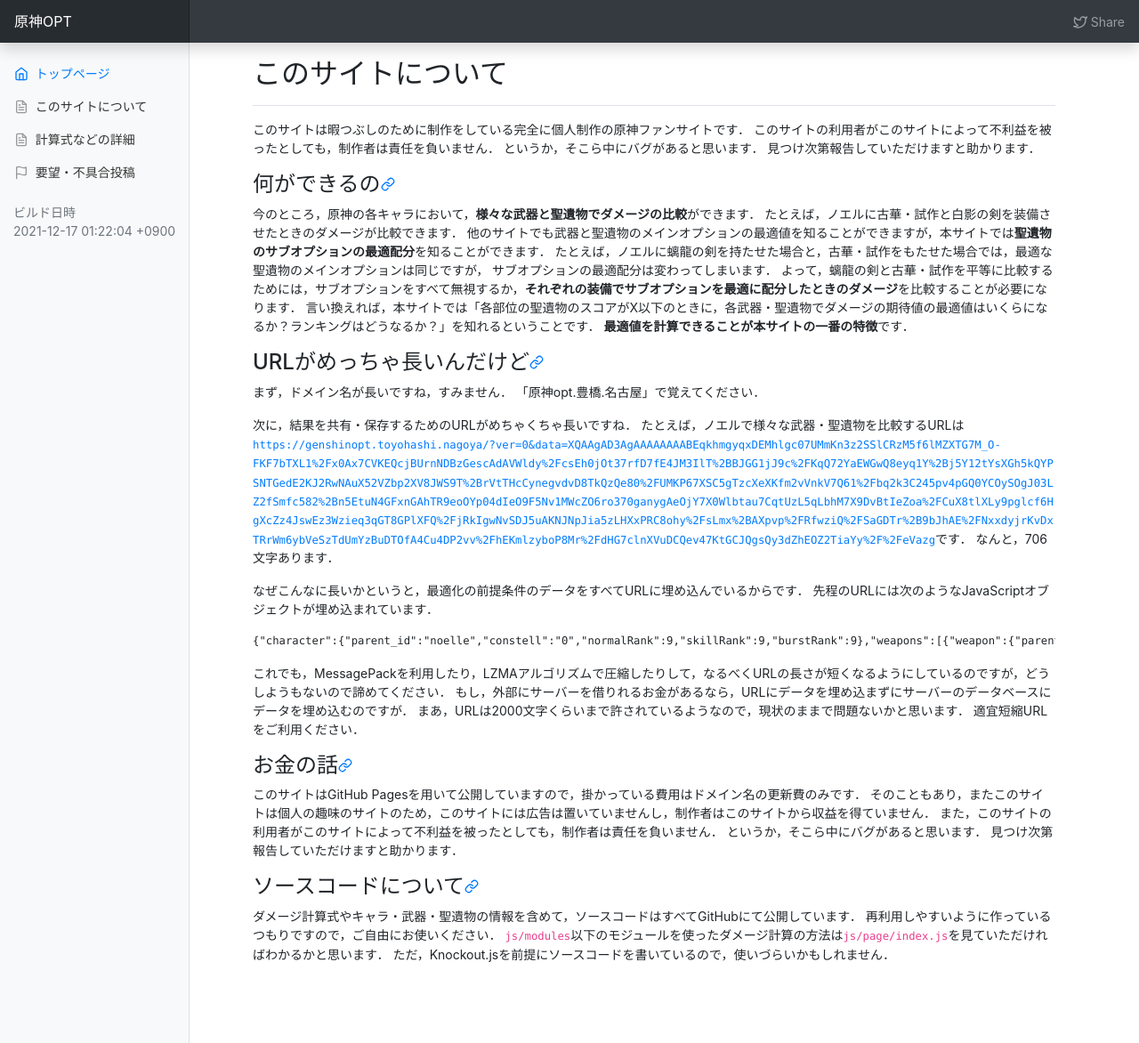
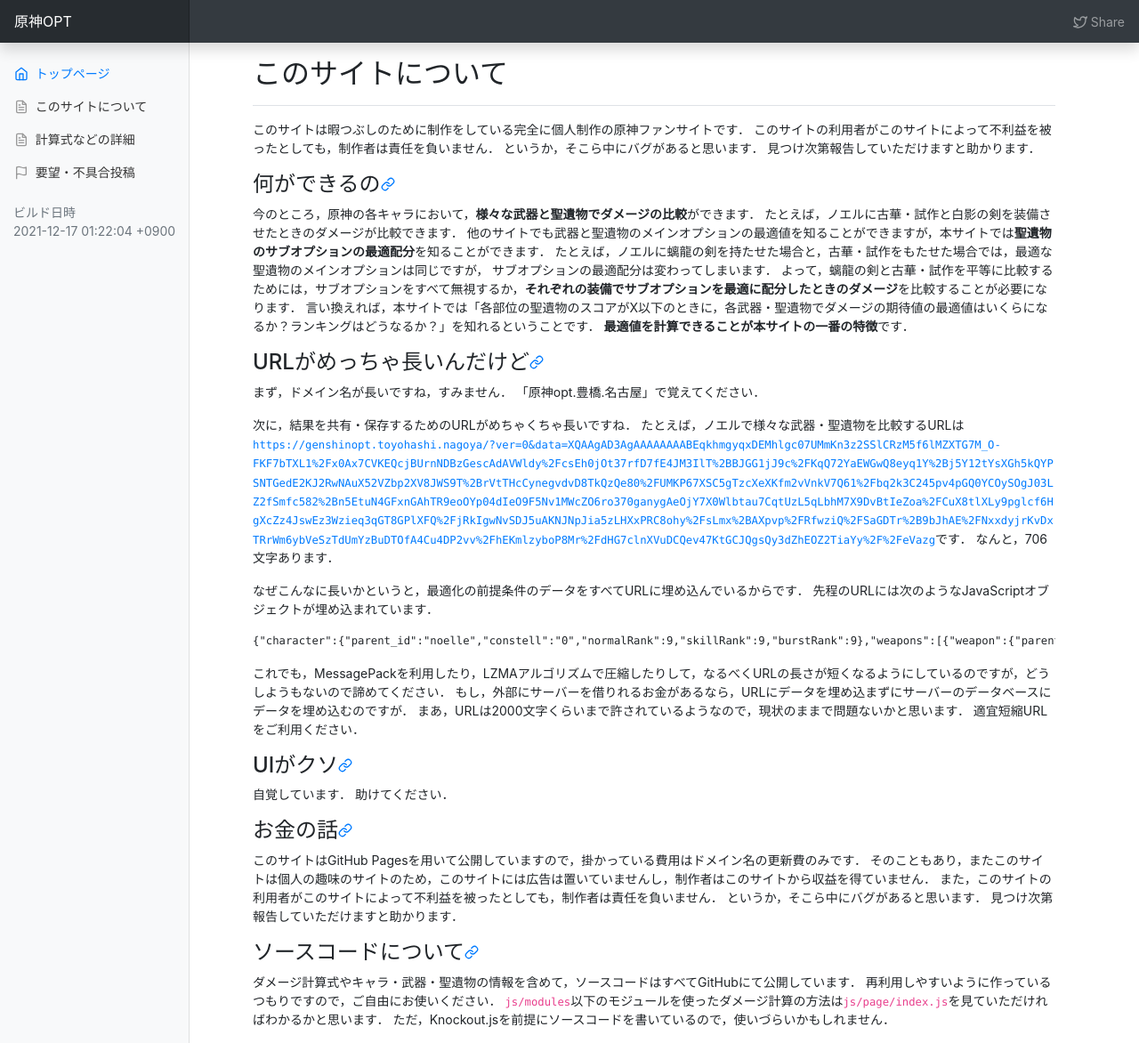
Before and after one commit to k3kaimu/genshinopt, a Jekyll site: the page built from docs/about.md, in a window 1280 px wide and 1172 px high. Shown: the whole window at 89% size. Built offline with Jekyll 4.4.1, drawn with Linux system fonts in a browser that asks for light colours; nearby versions of some CDN libraries.

Commit message:
update about.md

```diff
--- a/docs/about.md
+++ b/docs/about.md
@@ -44,6 +44,12 @@ additional_js: ["/js/page/documents.js"]
 適宜短縮URLをご利用ください．
 
 
+#### UIがクソ
+
+自覚しています．
+助けてください．
+
+
 #### お金の話
 
 このサイトはGitHub Pagesを用いて公開していますので，掛かっている費用はドメイン名の更新費のみです．
```
